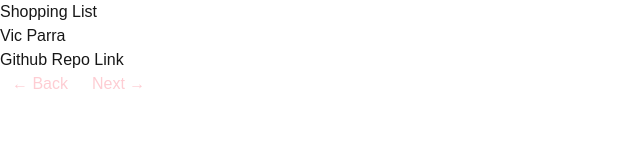
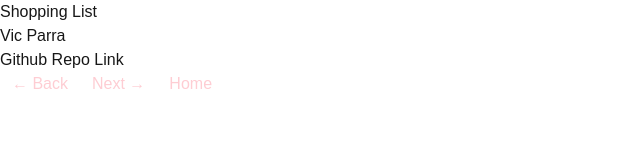
Before and after one commit to Vic-Parra/cprg306-assignments, a Next.js app: page /week-2 in a window 1280 px wide. Shown: the top 160 px of the page, without its empty margins (0-640 px from the left). Built offline with nearby package versions, Linux system fonts and the light colour scheme.

Commit message:
Week 3 Assignment Started
- created week-3 folder
  - created item.js
  - created item-list.js
  - created page.js

```diff
--- a/app/week-2/page.js
+++ b/app/week-2/page.js
@@ -1,4 +1,4 @@
-// SECOND PAGE
+// WEEK 2 PAGE
 
 // imports
 import Link from "next/link";
@@ -15,6 +15,7 @@ export default function Page() {
         <div>
         <Link href="../" className= "text-rose-200 hover:text-rose-500 p-3">← Back</Link>
         <Link href="#" className= "text-rose-200 hover:text-rose-500 p-3">Next →</Link>
+        <Link href="./page.js/" className= "text-rose-200 hover:text-rose-500 p-3">Home</Link>
         </div>
       </main>
     );
```
Also changed, not shown: app/week-3/item-list.js (added), app/week-3/item.js (added), app/week-3/page.js (added).
